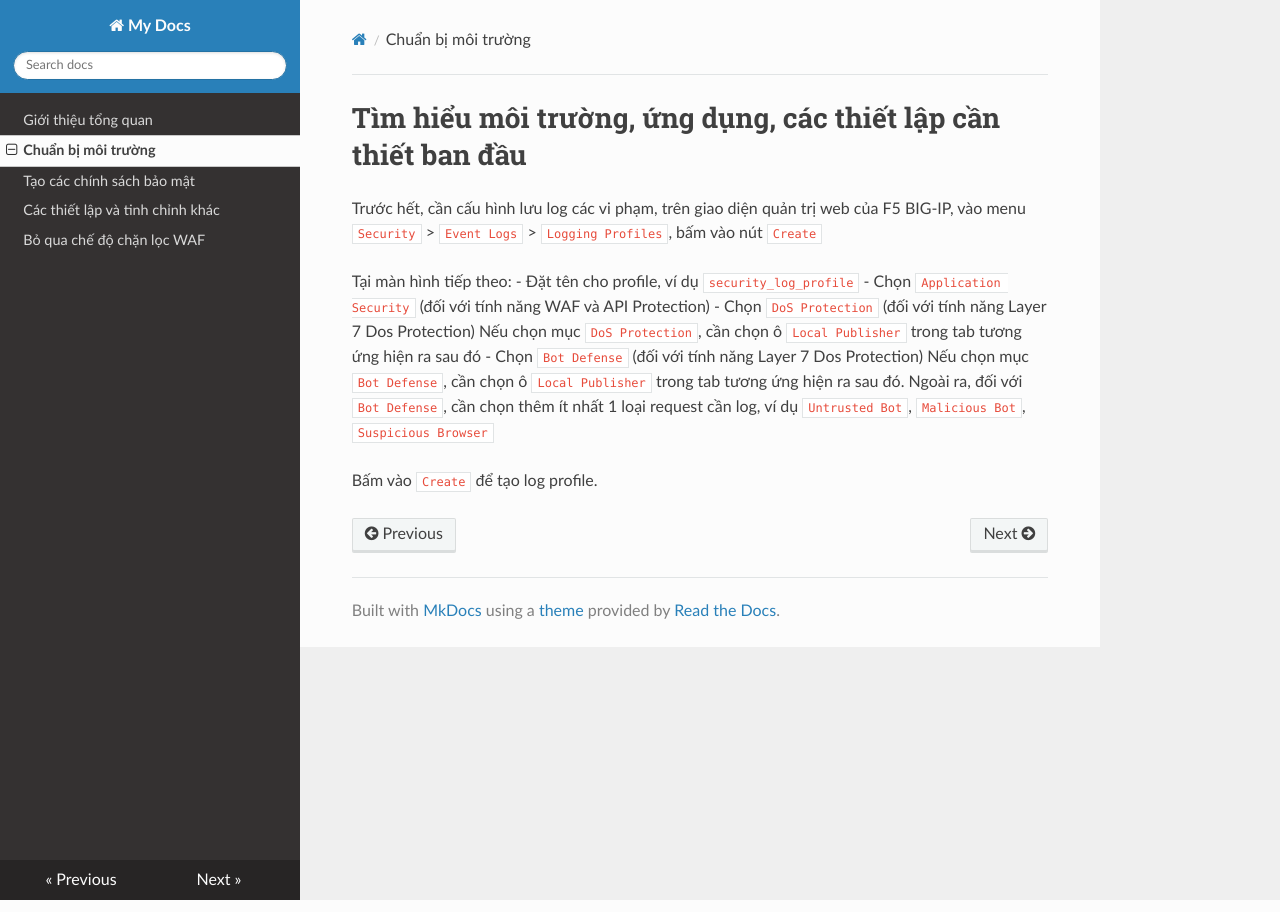
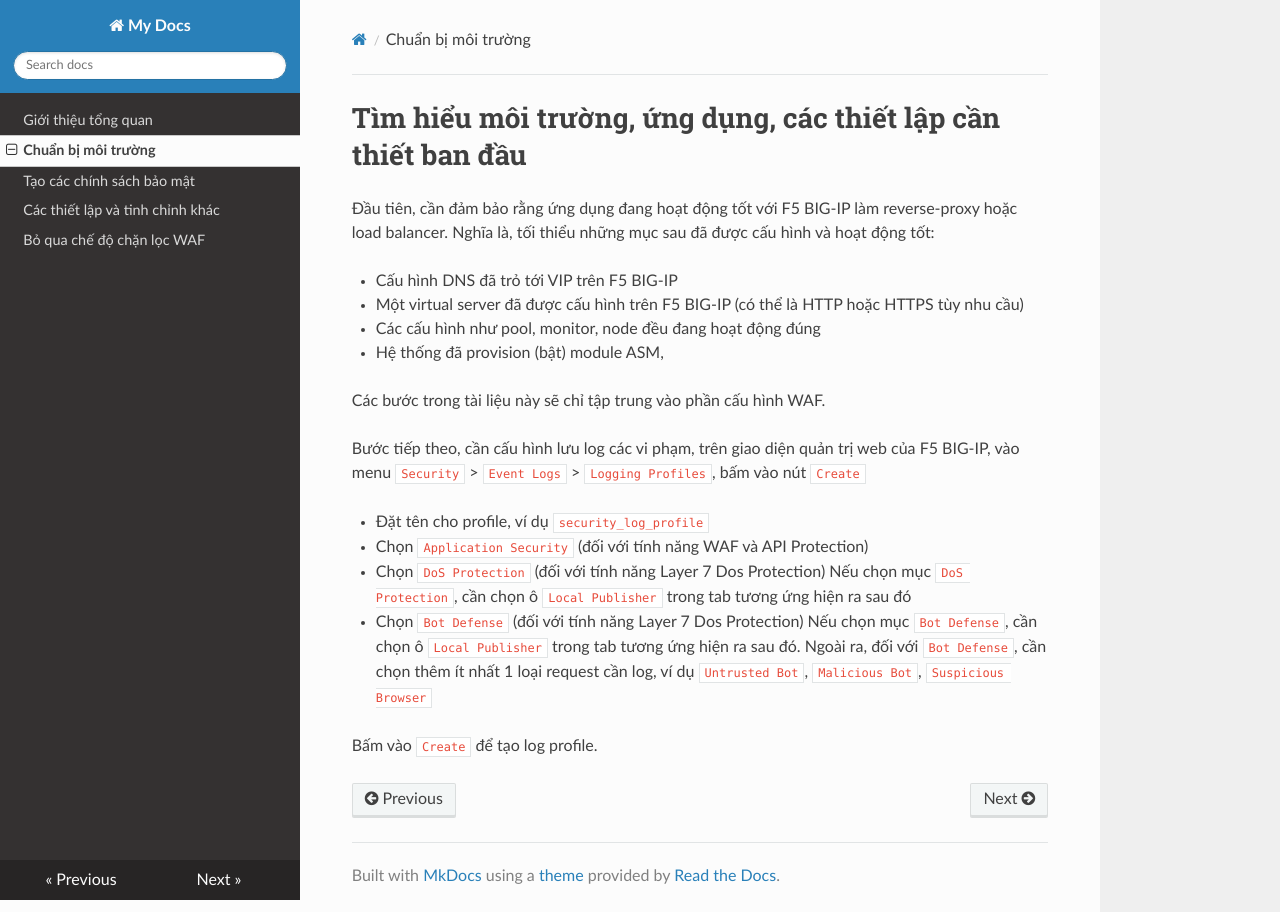
Before and after one commit to biennt/f5waf, an MkDocs documentation site: the page built from source/pre.md, in a window 1280 px wide. Built offline with MkDocs 1.6.1, drawn with Linux system fonts in a browser that asks for light colours; nearby versions of some CDN libraries.

Commit message:
fix wording, new lines

```diff
--- a/source/pre.md
+++ b/source/pre.md
@@ -1,8 +1,16 @@
 # Tìm hiểu môi trường, ứng dụng, các thiết lập cần thiết ban đầu
 
-Trước hết, cần cấu hình lưu log các vi phạm, trên giao diện quản trị web của F5 BIG-IP, vào menu `Security` > `Event Logs` > `Logging Profiles`, bấm vào nút `Create`
+Đầu tiên, cần đảm bảo rằng ứng dụng đang hoạt động tốt với F5 BIG-IP làm reverse-proxy hoặc load balancer. Nghĩa là, tối thiểu những mục sau đã được cấu hình và hoạt động tốt:
 
-Tại màn hình tiếp theo:
+- Cấu hình DNS đã trỏ tới VIP trên F5 BIG-IP
+- Một virtual server đã được cấu hình trên F5 BIG-IP (có thể là HTTP hoặc HTTPS tùy nhu cầu)
+- Các cấu hình như pool, monitor, node đều đang hoạt động đúng
+- Hệ thống đã provision (bật) module ASM,
+
+Các bước trong tài liệu này sẽ chỉ tập trung vào phần cấu hình WAF.
+
+Bước tiếp theo, cần cấu hình lưu log các vi phạm, trên giao diện quản trị web của F5 BIG-IP, vào menu `Security` > `Event Logs` > `Logging Profiles`, bấm vào nút `Create`
+
 - Đặt tên cho profile, ví dụ `security_log_profile`
 - Chọn `Application Security` (đối với tính năng WAF và API Protection)
 - Chọn `DoS Protection` (đối với tính năng Layer 7 Dos Protection)
```
